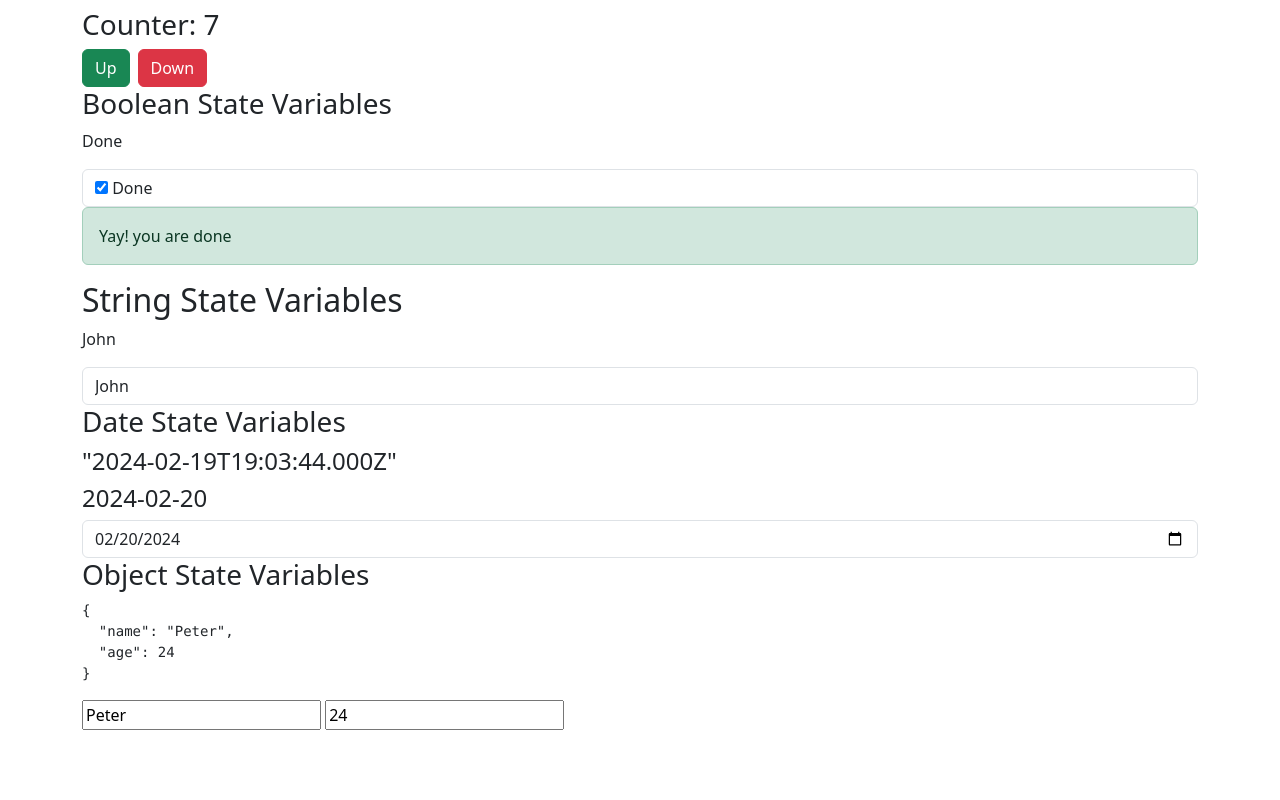
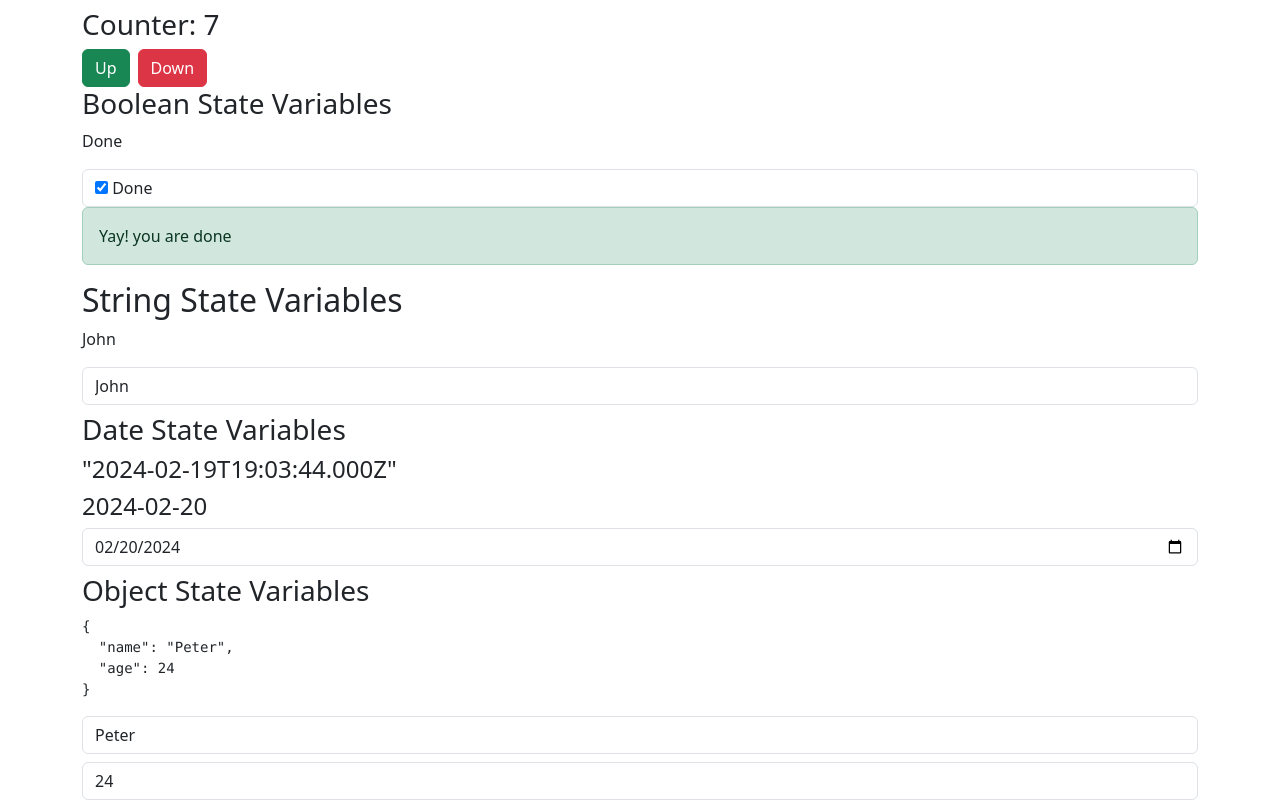
Before and after one commit to ewillia1/kanbas-react-web-app, a React (Create React App) app: page /#/Labs/a4 in a window 1280 px wide. Shown: the part 449-1249 px from the top of the page. Before the commit the page ends 1179 px from the top, so only its background shows below. Built offline with nearby package versions, Linux system fonts and the light colour scheme.

Commit message:
Updated margin spacing and added the form-control class to those inputs that needed it.

```diff
--- a/src/Labs/a4/DateStateVariable.tsx
+++ b/src/Labs/a4/DateStateVariable.tsx
@@ -11,7 +11,7 @@ function DateStateVariable() {
             <h3>Date State Variables</h3>
             <h4>{JSON.stringify(startDate)}</h4>
             <h4>{dateObjectToHtmlDateString(startDate)}</h4>
-            <input className="form-control" type="date" value={dateObjectToHtmlDateString(startDate)} onChange={(e) => setStartDate(new Date(e.target.value))}/>
+            <input className="form-control mb-2" type="date" value={dateObjectToHtmlDateString(startDate)} onChange={(e) => setStartDate(new Date(e.target.value))}/>
         </div>
     );
 }
--- a/src/Labs/a4/ObjectStateVariable.tsx
+++ b/src/Labs/a4/ObjectStateVariable.tsx
@@ -6,8 +6,8 @@ function ObjectStateVariable() {
         <div>
             <h3>Object State Variables</h3>
             <pre>{JSON.stringify(person, null, 2)}</pre>
-            <input value={person.name} onChange={(e) => setPerson({ ...person, name: e.target.value })}/>               {/* The spreader operator: ...person */}
-            <input value={person.age} onChange={(e) => setPerson({ ...person, age: parseInt(e.target.value) })}/>
+            <input className="form-control mb-2" value={person.name} onChange={(e) => setPerson({ ...person, name: e.target.value })}/>               {/* The spreader operator: ...person */}
+            <input className="form-control" value={person.age} onChange={(e) => setPerson({ ...person, age: parseInt(e.target.value) })}/>
         </div>
     );
 }
--- a/src/Labs/a4/StringStateVariables.tsx
+++ b/src/Labs/a4/StringStateVariables.tsx
@@ -7,7 +7,7 @@ function StringStateVariables() {
         <div>
             <h2>String State Variables</h2>
             <p>{firstName}</p>
-            <input className="form-control" value={firstName} onChange={(e) => setFirstName(e.target.value)}/>
+            <input className="form-control mb-2" value={firstName} onChange={(e) => setFirstName(e.target.value)}/>
         </div>
     );
 }
```
